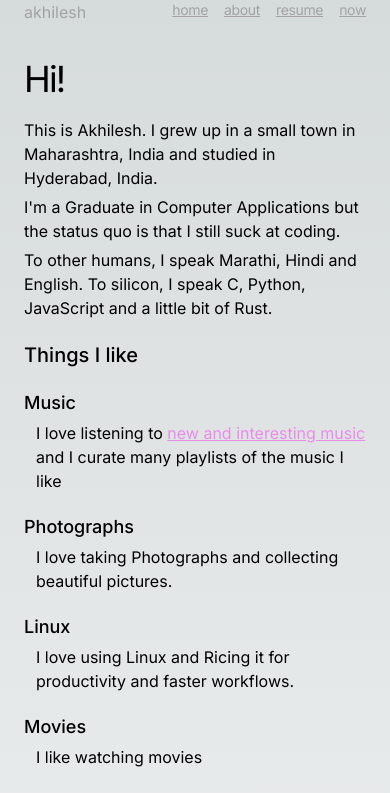
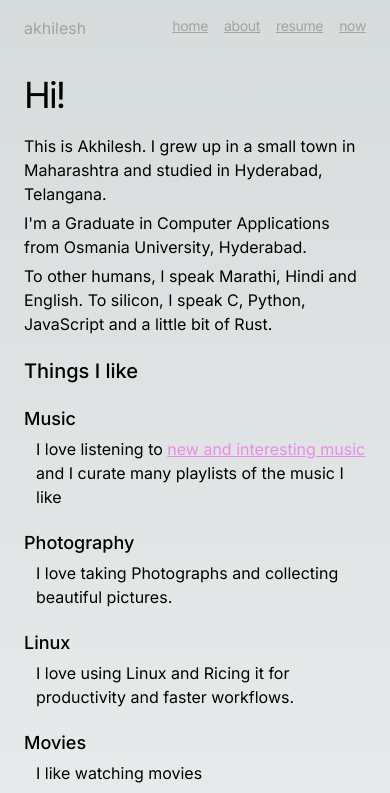
Before and after one commit to akhilesh-w/akhileshw.xyz, a Next.js app: page /about in a window 390 px wide. Shown: the top 793 px of the page. Built offline with nearby package versions, Linux system fonts and the light colour scheme.

Commit message:
fixed padding issues for small screens

```diff
--- a/src/app/about/page.tsx
+++ b/src/app/about/page.tsx
@@ -18,8 +18,8 @@ export default function About() {
     <div>
       <h1 className="leading-tight tracking-tighter text-4xl sm:text-5xl">Hi!</h1>
       <div className="pt-4">
-        <p>This is Akhilesh. I grew up in a small town in Maharashtra, India and studied in Hyderabad, India.</p>
-        <p>I'm a Graduate in Computer Applications but the status quo is that I still suck at coding.</p>
+        <p>This is Akhilesh. I grew up in a small town in Maharashtra and studied in Hyderabad, Telangana.</p>
+        <p>I'm a Graduate in Computer Applications from Osmania University, Hyderabad.</p>
         <p>To other humans, I speak Marathi, Hindi and English. To silicon, I speak C, Python, JavaScript and a little bit of Rust.</p>
       </div>
 
@@ -28,7 +28,7 @@ export default function About() {
       <SubHeading>Music</SubHeading>
       <Description>I love listening to <a href="https://open.spotify.com/user/31knvgklastaewzgvec6s67stw74?si=64401350b4a542ad">new and interesting music</a>  and I curate many playlists of the music I like</Description>
 
-      <SubHeading>Photographs</SubHeading>
+      <SubHeading>Photography</SubHeading>
       <Description>I love taking Photographs and collecting beautiful pictures.</Description>
 
       <SubHeading>Linux</SubHeading>
--- a/src/app/components/main-layout.tsx
+++ b/src/app/components/main-layout.tsx
@@ -6,7 +6,7 @@ type LayoutProps = {
 }
 
 const MainLayout = ({ children }: LayoutProps) => (
-  <div className='mx-auto max-w-[44rem] pt-4 sm:pt-[3rem] px-6 xs:px-0 pb-52'>
+  <div className='mx-auto max-w-[44rem] sm:pt-[3rem] px-6 xs:px-0 pb-52'>
     <Navigator />
     {children}
     <Footer />
--- a/src/app/components/navigator.tsx
+++ b/src/app/components/navigator.tsx
@@ -7,7 +7,7 @@ const NavigatorItem = ({ label, href }: { label: string; href: string }) => (
 )
 
 const Navigator = () => (
-  <header className="flex justify-between">
+  <header className="flex justify-between pt-4">
     <div className='flex pb-8'>
       <h1 className="text-neutral-400 pr-2">
         akhilesh
--- a/src/app/page.tsx
+++ b/src/app/page.tsx
@@ -10,7 +10,7 @@ const featuredProjects = [
   {
     title: "akhileshw.dev",
     description: "Personal site built with nextjs",
-    repo: "https://github.com/akhilesh-w/akhileshw.dev",
+    repo: "https://github.com/akhilesh-w/akhileshw.xyz",
   },
   {
     title: "dotfiles",
```
